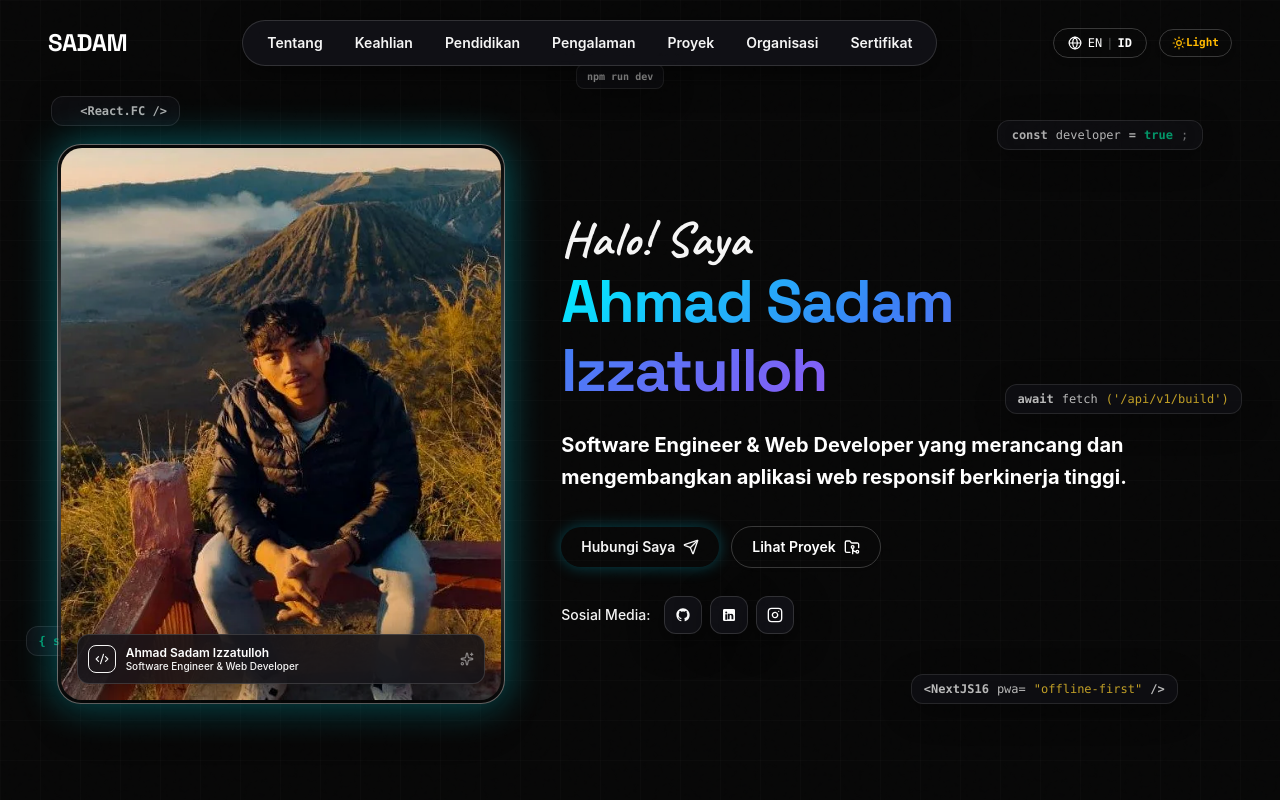
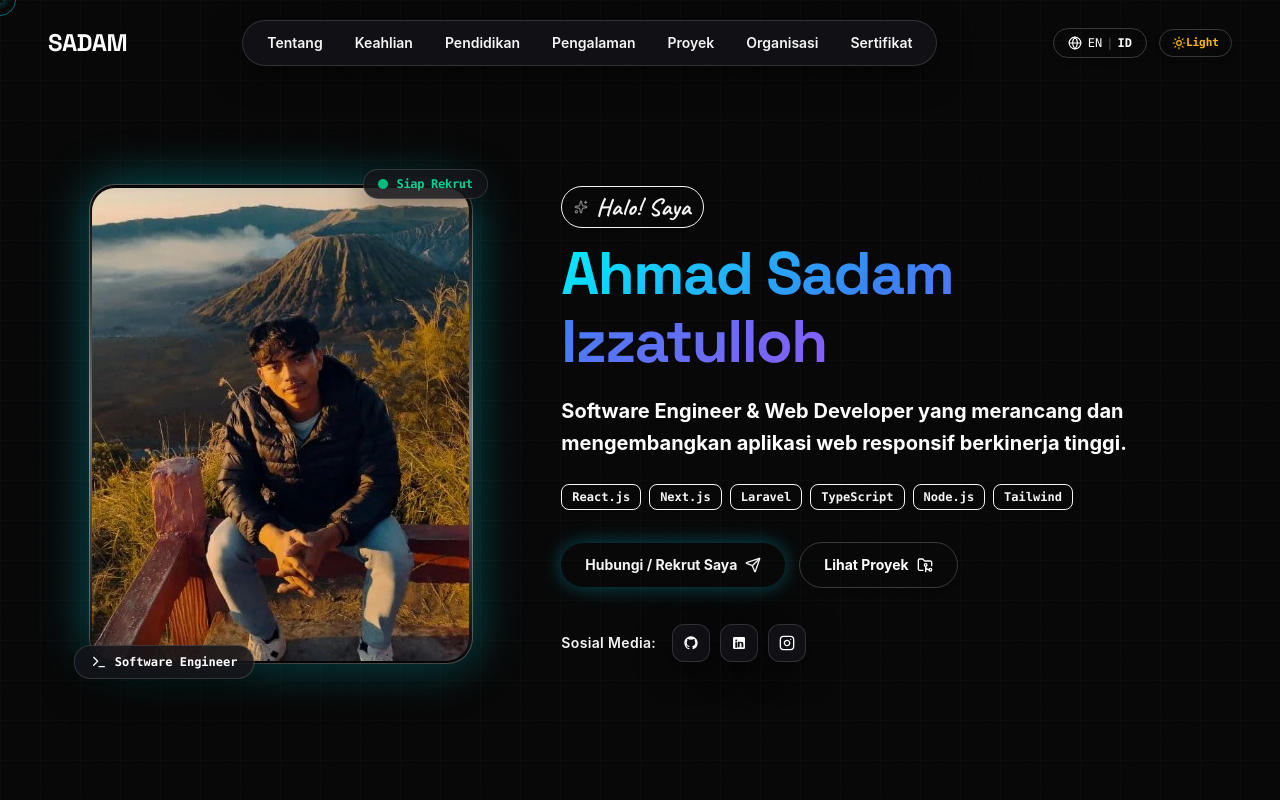
Before and after one commit to Sadam-142/myresume, a React (Vite) app: page / in a window 1280 px wide. Shown: the top 800 px of the page. Built offline with nearby package versions, Linux system fonts and the light colour scheme.

Commit message:
style: ultra-premium redesign of Hero profile frame and typography layout

```diff
--- a/src/components/Hero.tsx
+++ b/src/components/Hero.tsx
@@ -1,6 +1,6 @@
 import React from 'react';
 import { motion } from 'framer-motion';
-import { Send, FolderGit2, Sparkles, Code2 } from 'lucide-react';
+import { Send, FolderGit2, Sparkles, Terminal } from 'lucide-react';
 import { personalInfo, socialLinks } from '../data/portfolioData';
 import type { Language } from '../data/portfolioData';
 import { IconGithub, IconLinkedin, IconInstagram } from './Icons';
@@ -18,180 +18,142 @@ export const Hero: React.FC<HeroProps> = ({
 }) => {
   const currentInfo = personalInfo[lang];
 
+  const techBadges = ['React.js', 'Next.js', 'Laravel', 'TypeScript', 'Node.js', 'Tailwind'];
+
   return (
-    <section id="hero" className="relative min-h-[auto] md:min-h-screen pt-24 sm:pt-36 pb-12 sm:pb-24 flex items-center overflow-hidden">
-      {/* Floating Modern Code Snippets Background Elements */}
+    <section id="hero" className="relative min-h-[auto] lg:min-h-screen pt-24 sm:pt-36 pb-12 sm:pb-24 flex items-center overflow-hidden">
+      {/* Background Ambient Grid & Glow */}
       <div className="absolute inset-0 pointer-events-none overflow-hidden select-none z-0">
-        {/* Code Chip 1: Top Left */}
-        <div className="absolute top-[12%] left-[4%] hidden md:flex items-center gap-2 px-3 py-1.5 rounded-xl glass-card border-accentCyan/40 text-xs font-mono shadow-[0_0_20px_rgba(0,240,255,0.2)] bg-surfaceDark/80 backdrop-blur-md opacity-70">
-          <span className="w-2 h-2 rounded-full bg-accentCyan animate-ping" />
-          <span className="text-accentCyan font-bold">&lt;React.FC /&gt;</span>
-        </div>
-
-        {/* Code Chip 2: Top Right */}
-        <div className="absolute top-[15%] right-[6%] hidden lg:flex items-center gap-2 px-3.5 py-1.5 rounded-xl glass-card border-accentViolet/40 text-xs font-mono shadow-[0_0_20px_rgba(139,92,246,0.2)] bg-surfaceDark/80 backdrop-blur-md opacity-70">
-          <span className="text-accentViolet font-semibold">const</span>
-          <span className="text-white font-medium">developer</span>
-          <span className="text-accentCyan font-semibold">=</span>
-          <span className="text-emerald-400 font-bold">true</span>
-          <span className="text-white/60">;</span>
-        </div>
-
-        {/* Code Chip 3: Middle Right near text */}
-        <div className="absolute top-[48%] right-[3%] hidden xl:flex items-center gap-2 px-3 py-1.5 rounded-xl glass-card border-accentBlue/40 text-xs font-mono shadow-[0_0_20px_rgba(59,130,246,0.2)] bg-surfaceDark/80 backdrop-blur-md opacity-75">
-          <span className="text-accentBlue font-bold">await</span>
-          <span className="text-accentCyan">fetch</span>
-          <span className="text-amber-300">('/api/v1/build')</span>
-        </div>
-
-        {/* Code Chip 4: Bottom Left near Photo */}
-        <div className="absolute bottom-[18%] left-[2%] hidden lg:flex items-center gap-2 px-3 py-1.5 rounded-xl glass-card border-emerald-500/40 text-xs font-mono shadow-[0_0_20px_rgba(16,185,129,0.2)] bg-surfaceDark/80 backdrop-blur-md opacity-70">
-          <span className="text-emerald-400 font-bold">{'{'} status: 200, ok: true {'}'}</span>
-        </div>
-
-        {/* Code Chip 5: Floating Mobile/Tablet Chip */}
-        <div className="absolute top-[8%] left-[45%] hidden sm:flex items-center gap-1.5 px-2.5 py-1 rounded-lg glass-card border-accentCyan/30 text-[10px] font-mono shadow-sm bg-surfaceDark/70 opacity-60">
-          <span className="text-accentElectric font-semibold">npm run dev</span>
-        </div>
-
-        {/* Code Chip 6: Bottom Right */}
-        <div className="absolute bottom-[12%] right-[8%] hidden md:flex items-center gap-2 px-3 py-1.5 rounded-xl glass-card border-accentViolet/40 text-xs font-mono shadow-[0_0_20px_rgba(139,92,246,0.2)] bg-surfaceDark/80 backdrop-blur-md opacity-75">
-          <span className="text-accentViolet font-semibold">&lt;NextJS16</span>
-          <span className="text-accentCyan font-medium">pwa=</span>
-          <span className="text-amber-300">"offline-first"</span>
-          <span className="text-accentViolet font-semibold">/&gt;</span>
-        </div>
-
-        {/* Ambient Glowing Cyber Grid Aura behind Hero */}
-        <div className="absolute top-1/2 left-1/2 -translate-x-1/2 -translate-y-1/2 w-[700px] h-[400px] bg-gradient-to-r from-accentCyan/15 via-accentBlue/20 to-accentViolet/15 rounded-full blur-[90px] pointer-events-none z-0" />
+        <div className="absolute top-1/3 left-1/2 -translate-x-1/2 -translate-y-1/2 w-[650px] sm:w-[850px] h-[400px] bg-gradient-to-r from-accentCyan/15 via-accentBlue/20 to-accentViolet/15 rounded-full blur-[100px] pointer-events-none" />
       </div>
 
-      <div className="max-w-7xl mx-auto px-4 sm:px-6 md:px-12 w-full flex flex-col md:grid md:grid-cols-12 gap-6 sm:gap-8 lg:gap-12 items-center">
-        {/* LEFT COLUMN - ULTRA-MODERN PHOTO FRAME */}
+      <div className="max-w-7xl mx-auto px-4 sm:px-6 md:px-12 w-full flex flex-col lg:grid lg:grid-cols-12 gap-8 lg:gap-12 items-center">
+        {/* LEFT / TOP COLUMN - PREMIUM PHOTO PORTRAIT FRAME */}
         <motion.div
           initial={{ opacity: 0, scale: 0.95 }}
           animate={{ opacity: 1, scale: 1 }}
-          transition={{ duration: 0.5, ease: 'easeOut' }}
-          className="w-full md:col-span-5 flex justify-center items-center relative transform-gpu"
+          transition={{ duration: 0.6, ease: 'easeOut' }}
+          className="w-full lg:col-span-5 flex justify-center items-center relative transform-gpu"
         >
-          {/* REAR GLOWING LIGHT FLARE AURA (Kilauan Cahaya dari Belakang) */}
-          <div className="absolute -inset-3 sm:-inset-6 rounded-3xl bg-gradient-to-r from-accentCyan via-accentBlue to-accentViolet opacity-70 blur-lg sm:blur-xl animate-pulse-slow pointer-events-none z-0 transform-gpu" />
-          <div className="absolute -inset-6 sm:-inset-10 rounded-full bg-gradient-to-tr from-accentElectric/40 via-accentCyan/20 to-accentViolet/50 opacity-50 blur-xl sm:blur-2xl animate-spin-slow pointer-events-none z-0 transform-gpu" />
+          {/* Ambient Outer Aura Ring */}
+          <div className="absolute -inset-4 sm:-inset-6 rounded-[35px] bg-gradient-to-r from-accentCyan via-accentBlue to-accentViolet opacity-60 blur-xl animate-pulse-slow pointer-events-none z-0 transform-gpu" />
 
-          {/* Animated Glowing Ring Border around Photo */}
-          <motion.div
-            animate={{
-              scale: [0.98, 1.03, 0.98],
-              opacity: [0.5, 0.9, 0.5],
-            }}
-            transition={{ duration: 3.5, repeat: Infinity, ease: 'easeInOut' }}
-            className="absolute -inset-1 sm:-inset-2 rounded-2xl sm:rounded-3xl bg-gradient-to-r from-accentCyan via-accentElectric to-accentViolet blur-sm z-0 pointer-events-none transform-gpu"
-          />
+          {/* Glowing Ring Border */}
+          <div className="absolute -inset-1.5 sm:-inset-2 rounded-[30px] bg-gradient-to-tr from-accentCyan via-accentElectric to-accentViolet blur-sm z-0 pointer-events-none transform-gpu opacity-80" />
 
-          {/* Corner Ambient Flare Highlights */}
-          <div className="absolute -top-4 -left-4 w-20 h-20 bg-accentCyan/60 rounded-full blur-2xl pointer-events-none" />
-          <div className="absolute -bottom-4 -right-4 w-24 h-24 bg-accentViolet/60 rounded-full blur-2xl pointer-events-none" />
-
-          {/* MAIN PHOTO FRAME CONTAINER */}
-          <motion.div
-            whileHover={{ scale: 1.04, rotate: 0 }}
-            transition={{ duration: 0.3 }}
-            className="relative z-10 w-full max-w-[210px] sm:max-w-xs md:max-w-md aspect-[4/5] rounded-2xl sm:rounded-3xl p-[2px] sm:p-[3px] bg-gradient-to-b from-accentCyan via-white/40 to-accentViolet shadow-[0_0_40px_rgba(0,240,255,0.4)] backdrop-blur-2xl border border-white/40 cursor-pointer"
-          >
-            <div className="relative w-full h-full rounded-[13px] sm:rounded-[21px] bg-surfaceDark overflow-hidden flex flex-col justify-end group shadow-2xl">
-              {/* Profile Photo */}
+          {/* MAIN PHOTO CONTAINER */}
+          <div className="relative z-10 w-full max-w-[240px] sm:max-w-xs md:max-w-sm aspect-[4/5] rounded-[26px] p-[2.5px] bg-gradient-to-b from-accentCyan via-white/50 to-accentViolet shadow-[0_0_50px_rgba(0,240,255,0.35)] backdrop-blur-2xl border border-white/30">
+            <div className="relative w-full h-full rounded-[23px] bg-surfaceDark overflow-hidden group shadow-2xl">
+              {/* Photo Image */}
               <img
                 src="/foto.webp"
                 alt={currentInfo.name}
                 decoding="async"
                 width={400}
                 height={500}
-                className="w-full h-full object-cover object-top filter contrast-[1.03] brightness-95 group-hover:scale-105 transition-transform duration-700"
+                className="w-full h-full object-cover object-top filter contrast-[1.02] brightness-95 group-hover:scale-105 transition-transform duration-700"
                 onError={(e) => {
                   (e.target as HTMLElement).style.display = 'none';
                 }}
               />
 
-              {/* Shimmer Light Flare Sweep Gradient */}
-              <div className="absolute inset-0 bg-gradient-to-tr from-accentCyan/20 via-transparent to-accentViolet/20 opacity-40 group-hover:opacity-80 transition-opacity duration-500 pointer-events-none" />
-              <div className="absolute inset-0 bg-gradient-to-t from-bgDark/95 via-bgDark/20 to-transparent pointer-events-none" />
+              {/* Gradient Overlay Light Sweeps */}
+              <div className="absolute inset-0 bg-gradient-to-t from-bgDark/80 via-transparent to-transparent pointer-events-none" />
+            </div>
 
-              {/* Floating Bottom Info Tag */}
-              <div className="absolute bottom-2 left-2 right-2 sm:bottom-4 sm:left-4 sm:right-4 z-10">
-                <div className="glass-card p-2 sm:p-2.5 rounded-lg sm:rounded-xl border-white/20 backdrop-blur-md flex items-center justify-between shadow-xl bg-surfaceDark/90">
-                  <div className="flex items-center gap-2 sm:gap-2.5 min-w-0">
-                    <div className="p-1 sm:p-1.5 rounded-md sm:rounded-lg bg-accentCyan/20 text-accentElectric border border-accentCyan/40 shadow-sm shrink-0">
-                      <Code2 className="w-3 h-3 sm:w-3.5 sm:h-3.5" />
-                    </div>
-                    <div className="truncate min-w-0">
-                      <h4 className="text-[10px] sm:text-xs font-semibold text-white leading-tight truncate">
-                        {currentInfo.name}
-                      </h4>
-                      <p className="text-[9px] sm:text-[10px] text-accentCyan font-medium leading-tight truncate">
-                        {currentInfo.title}
-                      </p>
-                    </div>
-                  </div>
-                  <Sparkles className="w-3 h-3 sm:w-3.5 sm:h-3.5 text-accentCyan animate-pulse shrink-0 ml-1" />
-                </div>
+            {/* Top Right Floating Status Tag: Available for Hire */}
+            <div className="absolute -top-3 -right-2 sm:-top-4 sm:-right-4 z-20">
+              <div className="glass-card px-2.5 py-1 sm:px-3.5 sm:py-1.5 rounded-full border-emerald-500/40 bg-surfaceDark/95 backdrop-blur-md flex items-center gap-2 shadow-xl border">
+                <span className="relative flex h-2.5 w-2.5">
+                  <span className="animate-ping absolute inline-flex h-full w-full rounded-full bg-emerald-400 opacity-75" />
+                  <span className="relative inline-flex rounded-full h-2.5 w-2.5 bg-emerald-500" />
+                </span>
+                <span className="text-[10px] sm:text-xs font-bold text-emerald-400 font-mono tracking-tight">
+                  {lang === 'EN' ? 'Open to Work' : 'Siap Rekrut'}
+                </span>
               </div>
             </div>
-          </motion.div>
+
+            {/* Bottom Left Floating Tech Tag */}
+            <div className="absolute -bottom-3 -left-2 sm:-bottom-4 sm:-left-4 z-20">
+              <div className="glass-card px-3 py-1.5 sm:px-4 sm:py-2 rounded-2xl border-accentCyan/40 bg-surfaceDark/95 backdrop-blur-md flex items-center gap-2 shadow-xl border">
+                <Terminal className="w-3.5 h-3.5 sm:w-4 sm:h-4 text-accentCyan shrink-0" />
+                <span className="text-[10px] sm:text-xs font-bold text-white font-mono">
+                  Software Engineer
+                </span>
+              </div>
+            </div>
+          </div>
         </motion.div>
 
-        {/* RIGHT COLUMN - TYPOGRAPHY & SKILLS */}
+        {/* RIGHT / CONTENT COLUMN - TYPOGRAPHY & SKILLS */}
         <motion.div
           initial={{ opacity: 0, y: 20 }}
           animate={{ opacity: 1, y: 0 }}
           transition={{ duration: 0.8, delay: 0.2, ease: 'easeOut' }}
-          className="w-full md:col-span-7 flex flex-col items-center md:items-start text-center md:text-left z-10"
+          className="w-full lg:col-span-7 flex flex-col items-center lg:items-start text-center lg:text-left z-10"
         >
-          {/* Unique Curved Handwriting Greeting */}
-          <span className="font-handwriting text-accentCyan text-3xl sm:text-4xl lg:text-5xl font-bold tracking-wide block mb-1">
-            {currentInfo.greeting}
-          </span>
+          {/* Greeting Tag with Sparkles */}
+          <div className="inline-flex items-center gap-2 px-3 py-1 rounded-full bg-accentCyan/10 border border-accentCyan/30 mb-3 shadow-sm">
+            <Sparkles className="w-3.5 h-3.5 text-accentCyan animate-pulse" />
+            <span className="font-handwriting text-accentCyan text-xl sm:text-2xl font-bold tracking-wide">
+              {currentInfo.greeting}
+            </span>
+          </div>
 
           {/* Full Name in Ultra-Modern Font */}
-          <h1 className="text-2xl sm:text-4xl lg:text-6xl font-black font-brand-logo tracking-tight leading-[1.15] mb-3 sm:mb-6">
+          <h1 className="text-3xl sm:text-5xl lg:text-6xl font-black font-brand-logo tracking-tight leading-[1.12] mb-3 sm:mb-5">
             <span className="text-gradient">
               {currentInfo.heroName}
             </span>
           </h1>
 
-          {/* Primary Skills & Role Description */}
-          <p className="text-sm sm:text-lg lg:text-xl font-medium sm:font-bold text-white leading-relaxed mb-6 sm:mb-8 max-w-2xl text-center md:text-left">
-            {currentInfo.heroDescription}
+          {/* Role Description */}
+          <p className="text-sm sm:text-lg lg:text-xl font-medium text-secondaryText leading-relaxed mb-5 sm:mb-6 max-w-2xl text-center lg:text-left">
+            <span className="text-white font-bold">{currentInfo.heroDescription}</span>
           </p>
 
-          {/* Clean Action Buttons */}
-          <div className="flex flex-wrap items-center justify-center md:justify-start gap-3 w-full sm:w-auto mb-5 sm:mb-6">
+          {/* Tech Stack Badges Row */}
+          <div className="flex flex-wrap items-center justify-center lg:justify-start gap-1.5 sm:gap-2 mb-6 sm:mb-8">
+            {techBadges.map((badge) => (
+              <span
+                key={badge}
+                className="px-2.5 py-1 rounded-lg text-[11px] sm:text-xs font-mono font-semibold text-accentElectric bg-surfaceDark/90 border border-accentCyan/25 shadow-xs"
+              >
+                {badge}
+              </span>
+            ))}
+          </div>
+
+          {/* Primary Action Buttons */}
+          <div className="flex flex-wrap items-center justify-center lg:justify-start gap-3.5 w-full sm:w-auto mb-6 sm:mb-8">
             <a
               href="#contact"
               onMouseEnter={onMouseEnterButton}
               onMouseLeave={onMouseLeaveButton}
-              className="group inline-flex items-center justify-center gap-2 px-5 py-2.5 rounded-full font-semibold text-xs sm:text-sm text-bgDark bg-accentCyan hover:bg-accentElectric transition-all duration-300 shadow-[0_0_15px_rgba(6,182,212,0.35)] hover:shadow-[0_0_25px_rgba(0,240,255,0.5)] text-center whitespace-nowrap"
+              className="group inline-flex items-center justify-center gap-2 px-6 py-3 rounded-full font-bold text-xs sm:text-sm text-bgDark bg-accentCyan hover:bg-accentElectric transition-all duration-300 shadow-[0_0_20px_rgba(6,182,212,0.4)] hover:shadow-[0_0_30px_rgba(0,240,255,0.6)] text-center cursor-pointer"
             >
-              <span>{lang === 'EN' ? 'Contact Me' : 'Hubungi Saya'}</span>
-              <Send className="w-3.5 h-3.5 sm:w-4 sm:h-4 group-hover:translate-x-0.5 group-hover:-translate-y-0.5 transition-transform shrink-0" />
+              <span>{lang === 'EN' ? 'Recruit / Contact Me' : 'Hubungi / Rekrut Saya'}</span>
+              <Send className="w-4 h-4 group-hover:translate-x-0.5 group-hover:-translate-y-0.5 transition-transform shrink-0" />
             </a>
 
             <a
               href="#projects"
               onMouseEnter={onMouseEnterButton}
               onMouseLeave={onMouseLeaveButton}
-              className="group inline-flex items-center justify-center gap-2 px-5 py-2.5 rounded-full font-semibold text-xs sm:text-sm text-white bg-surfaceDark/90 border border-white/20 hover:border-accentCyan/60 hover:bg-surfaceDark transition-all duration-300 shadow-sm text-center whitespace-nowrap"
+              className="group inline-flex items-center justify-center gap-2 px-6 py-3 rounded-full font-bold text-xs sm:text-sm text-white bg-surfaceDark/90 border border-white/20 hover:border-accentCyan/60 hover:bg-surfaceDark transition-all duration-300 shadow-md text-center cursor-pointer"
             >
-              <span>{lang === 'EN' ? 'View Work' : 'Lihat Proyek'}</span>
-              <FolderGit2 className="w-3.5 h-3.5 sm:w-4 sm:h-4 text-accentCyan group-hover:scale-110 group-hover:rotate-6 transition-transform shrink-0" />
+              <span>{lang === 'EN' ? 'Explore Work' : 'Lihat Proyek'}</span>
+              <FolderGit2 className="w-4 h-4 text-accentCyan group-hover:scale-110 group-hover:rotate-6 transition-transform shrink-0" />
             </a>
           </div>
 
           {/* Social Links Row */}
-          <div className="flex items-center justify-center md:justify-start gap-3.5 w-full max-w-md pt-1">
-            <span className="text-xs sm:text-sm font-medium text-secondaryText/90 tracking-normal">
-              {lang === 'EN' ? 'Connect:' : 'Sosial Media:'}
+          <div className="flex items-center justify-center lg:justify-start gap-4 w-full max-w-md pt-1">
+            <span className="text-xs sm:text-sm font-semibold text-secondaryText tracking-wide">
+              {lang === 'EN' ? 'Social Media:' : 'Sosial Media:'}
             </span>
-            <div className="flex items-center gap-2">
+            <div className="flex items-center gap-2.5">
               <a
                 href={socialLinks.github}
                 target="_blank"
@@ -199,7 +161,7 @@ export const Hero: React.FC<HeroProps> = ({
                 aria-label="GitHub Profile"
                 onMouseEnter={onMouseEnterButton}
                 onMouseLeave={onMouseLeaveButton}
-                className="p-2 sm:p-2.5 rounded-xl glass-card text-white hover:text-accentCyan hover:border-accentCyan/50 transition-all duration-200 shadow-sm"
+                className="p-2.5 rounded-xl glass-card text-white hover:text-accentCyan hover:border-accentCyan/50 transition-all duration-200 shadow-sm"
               >
                 <IconGithub className="w-4 h-4" />
               </a>
@@ -210,7 +172,7 @@ export const Hero: React.FC<HeroProps> = ({
                 aria-label="LinkedIn Profile"
                 onMouseEnter={onMouseEnterButton}
                 onMouseLeave={onMouseLeaveButton}
-                className="p-2 sm:p-2.5 rounded-xl glass-card text-white hover:text-accentBlue hover:border-accentBlue/50 transition-all duration-200 shadow-sm"
+                className="p-2.5 rounded-xl glass-card text-white hover:text-accentBlue hover:border-accentBlue/50 transition-all duration-200 shadow-sm"
               >
                 <IconLinkedin className="w-4 h-4" />
               </a>
@@ -221,7 +183,7 @@ export const Hero: React.FC<HeroProps> = ({
                 aria-label="Instagram Profile"
                 onMouseEnter={onMouseEnterButton}
                 onMouseLeave={onMouseLeaveButton}
-                className="p-2 sm:p-2.5 rounded-xl glass-card text-white hover:text-accentViolet hover:border-accentViolet/50 transition-all duration-200 shadow-sm"
+                className="p-2.5 rounded-xl glass-card text-white hover:text-accentViolet hover:border-accentViolet/50 transition-all duration-200 shadow-sm"
               >
                 <IconInstagram className="w-4 h-4" />
               </a>
```
